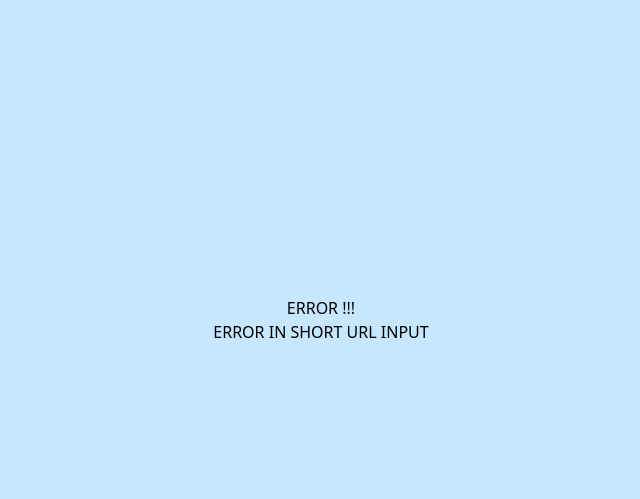
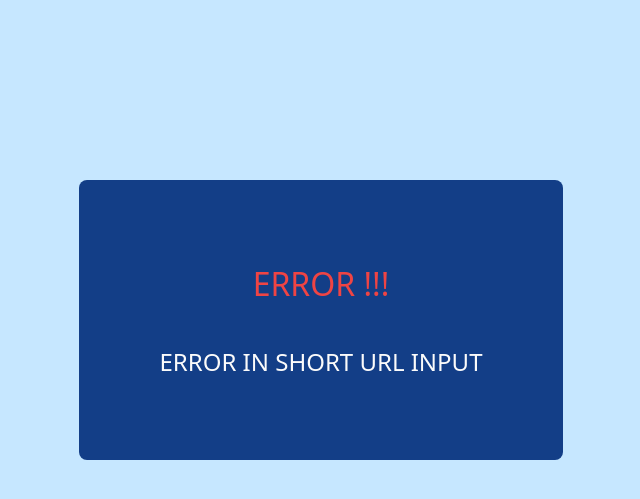
Before and after one commit to ArhaanB24/flaskurlshortner, a Flask app: template templates/error.html in a window 1280 px wide. Shown: the top 499 px of the page, without its empty margins (319-959 px from the left). Run offline with Flask 3, Linux system fonts and the light colour scheme; the template is opened without the code that fills it, so the values that code supplies are empty; some libraries are stand-ins or nearby versions.

Commit message:
added req.txt and few css changes to error

```diff
--- /dev/null
+++ b/requirements.txt
@@ -0,0 +1 @@
+Flask==3.0.3
--- a/templates/error.html
+++ b/templates/error.html
@@ -15,10 +15,13 @@
 </head>
 
 <body class="bg-[#C6E7FF] text-[#F3F3E0]">
-    <div id="container" class="w-[100vw] h-[80vh] flex flex-col justify-center items-center text-center text-black">
-        <p>ERROR !!!</p>
-        <p>ERROR IN SHORT URL INPUT</p>
-        <p>{{errormsg}}</p>
+    <div id="container" class="w-[100vw] h-[80vh] flex flex-col justify-center items-center text-center text-[#FBFBFB] ">
+        <div class="bg-[#133E87] p-[5rem] rounded-lg text-[1.5rem]">
+
+            <p class="text-[2rem] text-red-500">ERROR !!!</p> <br>
+            <p>ERROR IN SHORT URL INPUT</p>
+            <p>{{errormsg}}</p>
+        </div>
     </div>
 </body>
 
```
Also changed, not shown: 1 other file.
